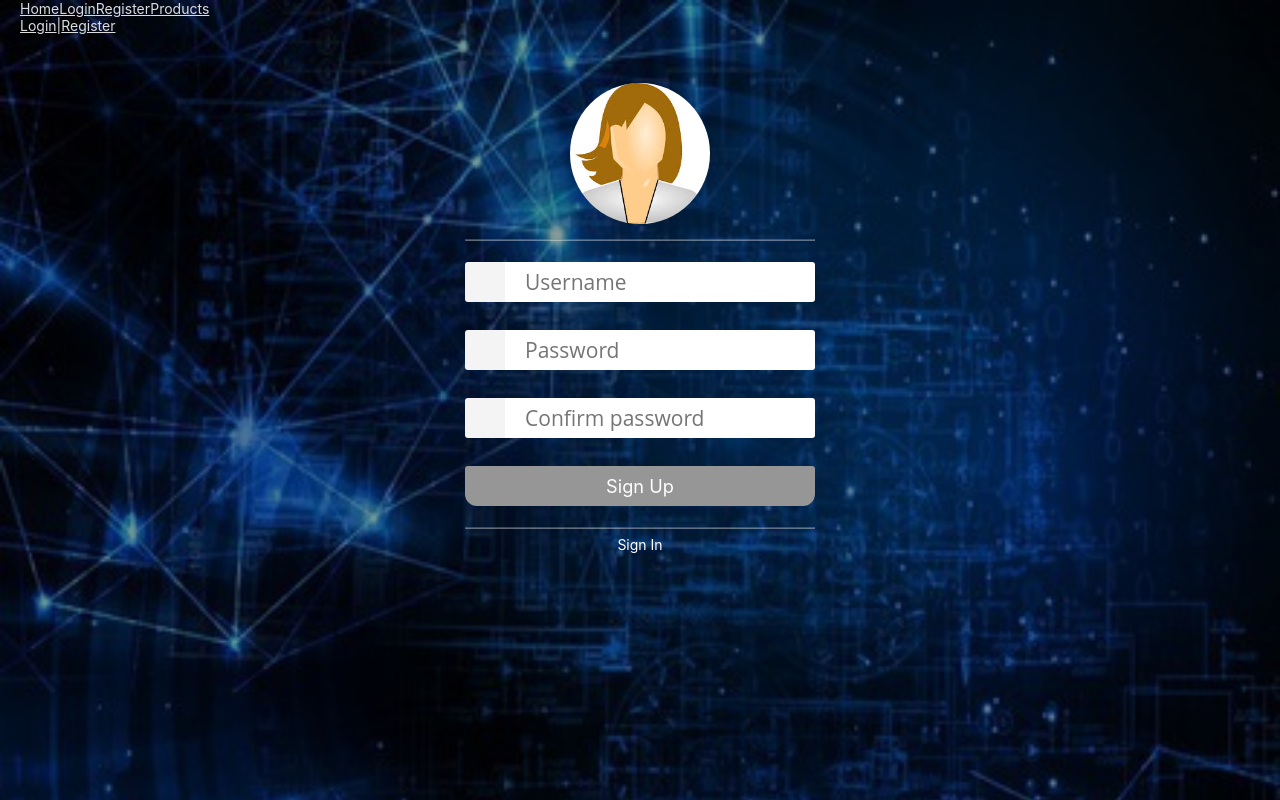
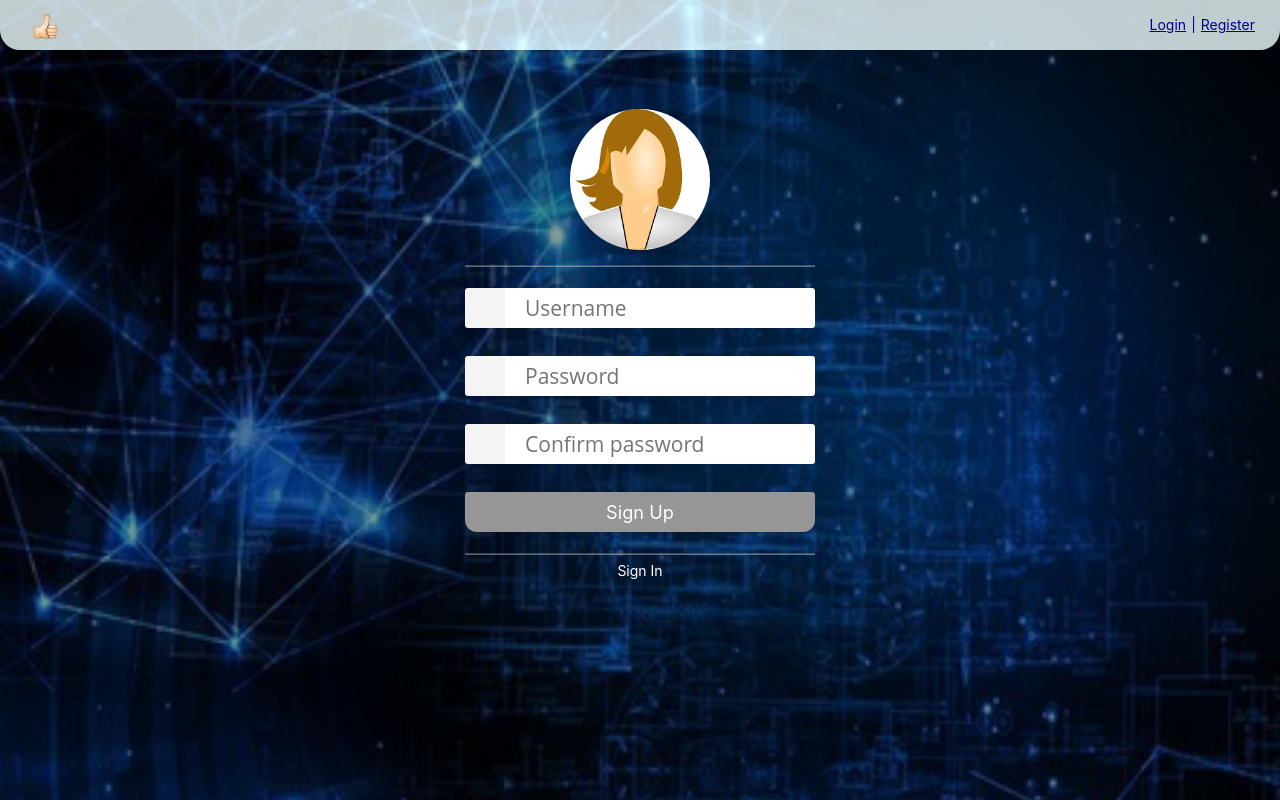
Before and after one commit to Pavel1104/frontend-client, a React (Create React App) app: page /register in a window 1280 px wide. Built offline with nearby package versions, Linux system fonts and the light colour scheme; some icons are missing.

Commit message:
add styles

```diff
--- a/src/assets/stylesheets/index.scss
+++ b/src/assets/stylesheets/index.scss
@@ -1,3 +1,6 @@
+$header_hight: 50px;
+$body_padding: 20px;
+
 html {
   background-color: whitesmoke;
   background:url('../img/bg.jpg') no-repeat center top fixed;
@@ -13,25 +16,189 @@ html {
 
 body {
   margin: 0;
-  padding: 0 20px;
+  margin-top: $header_hight;
+  padding: 10px $body_padding;
+  height: calc(100% - #{$header_hight});
   font-family: -apple-system, BlinkMacSystemFont, "Segoe UI", "Roboto", "Oxygen",
     "Ubuntu", "Cantarell", "Fira Sans", "Droid Sans", "Helvetica Neue",
     sans-serif;
   -webkit-font-smoothing: antialiased;
   -moz-osx-font-smoothing: grayscale;
   overflow: auto;
-  height: 100%;
-  background-color:#00000066;
+  background-color: #00000066;
+  min-width: 300px;
+  box-sizing: border-box;
 }
 
 header {
-  color: gainsboro;
+  color: darkblue;
+  background-color: #f0ffffcc;
+  position: absolute;
+  top: 0;
+  left: 0;
+  width: 100vw;
+  height: $header_hight;
+  border-radius: 0 0 $body_padding $body_padding;
+  min-width: calc(300px + #{$body_padding} * 2);
 
-  a {color: gainsboro}
-  a:hover {color: orange}
-  a:visited {color: gainsboro}
+
+  a {color: darkblue}
+  a:visited {color: darkblue}
+  a:hover {color: #0010ff}
+
+  .logo {
+    display: inline-block;
+    height: $header_hight;
+    width: $header_hight;
+    position: absolute;
+    left: $body_padding;
+    top: 0;
+    line-height: $header_hight;
+    text-align: center;
+
+
+    a.logo-link {
+      cursor: pointer;
+      background:url('../img/logo.png') center;
+      -webkit-background-size: cover;
+      -moz-background-size: cover;
+      -o-background-size: cover;
+      background-size: cover;
+      display: inline-block;
+      width: 50%;
+      height: 50%;
+      vertical-align: middle;
+    }
+  }
+
+  .user-menu {
+    height: $header_hight;
+    position: absolute;
+    right: $body_padding;
+    top: 0;
+    line-height: $header_hight;
+    width: calc(100% - #{$body_padding} * 2 - #{$header_hight});
+    text-align: right;
+
+    a {
+      color: darkblue;
+      margin: 0 5px;
+    }
+    a:visited {color: darkblue}
+    a:hover {color: #0010ff}
+
+    .user-name {
+      font-style: italic;
+    }
+  }
+
+  .greetings {
+    margin-right: 10px;
+  }
+
+  .logout {
+    cursor: pointer;
+    margin-left: 10px;
+    &:hover {color: orange}
+  }
 }
 
-.relative {
+.error-msg {
+  width: calc(100% - #{$body_padding} * 2);
+  padding: 15px;
+  margin: 15px auto;
+  text-align: center;
+  background-color: #9c6b6b;
+  border: 3px solid darkred;
+  border-radius: 15px;
+  font-size: 1.2rem;
+  color: bisque;
+}
+
+.loading-container {
   position: relative;
+  height: 100px;
 }
+
+.loading {
+  position: absolute;
+  top: 50%;
+  left: 50%;
+  transform: translate(-50%, -50%);
+  display: flex;
+
+  .dash {
+    margin: 0 15px;
+    width: 35px;
+    height: 15px;
+    border-radius: 8px;
+    background: #5061ff;
+    box-shadow: 0 0 10px 0 #dfcdff;
+  }
+
+  .uno {
+    margin-right: -18px;
+    transform-origin: center left;
+    animation: spin 3s linear infinite;
+  }
+
+  .dos {
+    transform-origin: center right;
+    animation: spin2 3s linear infinite;
+    animation-delay: .2s;
+  }
+
+  .tres {
+    transform-origin: center right;
+    animation: spin3 3s linear infinite;
+    animation-delay: .3s;
+  }
+
+  .cuatro {
+    transform-origin: center right;
+    animation: spin4 3s linear infinite;
+    animation-delay: .4s;
+  }
+}
+
+@keyframes spin {
+  0%   {transform: rotate(0deg)}
+  25%  {transform: rotate(360deg)}
+  30%  {transform: rotate(370deg)}
+  35%  {transform: rotate(360deg)}
+  100% {transform: rotate(360deg)}
+}
+
+@keyframes spin2 {
+  0%   {transform: rotate(0deg)}
+  20%  {transform: rotate(0deg)}
+  30%  {transform: rotate(-180deg)}
+  35%  {transform: rotate(-190deg)}
+  40%  {transform: rotate(-180deg)}
+  78%  {transform: rotate(-180deg)}
+  95%  {transform: rotate(-360deg)}
+  98%  {transform: rotate(-370deg)}
+  100% {transform: rotate(-360deg)}
+}
+
+@keyframes spin3 {
+  0%   {transform: rotate(0deg)}
+  27%  {transform: rotate(0deg)}
+  40%  {transform: rotate(180deg)}
+  45%  {transform: rotate(190deg)}
+  50%  {transform: rotate(180deg)}
+  62%  {transform: rotate(180deg)}
+  75%  {transform: rotate(360deg)}
+  80%  {transform: rotate(370deg)}
+  85%  {transform: rotate(360deg)}
+  100% {transform: rotate(360deg)}
+}
+
+@keyframes spin4 {
+  0%   {transform: rotate(0deg)}
+  38%  {transform: rotate(0deg)}
+  60%  {transform: rotate(-360deg)}
+  65%  {transform: rotate(-370deg)}
+  75%  {transform: rotate(-360deg)}
+  100% {transform: rotate(-360deg)}
+}
--- a/src/assets/stylesheets/product.scss
+++ b/src/assets/stylesheets/product.scss
@@ -4,6 +4,7 @@
   box-sizing: border-box;
   padding: 10px;
   margin: 10px 0 0;
+  margin: 0 0 10px;
 
   h1 {
     color: black;
--- a/src/assets/stylesheets/user.scss
+++ b/src/assets/stylesheets/user.scss
@@ -13,6 +13,10 @@ $icon_size: 40px;
     padding: 15px;
     box-sizing: border-box;
     text-align: center;
+
+    .field-container {
+      position: relative;
+    }
 
     button {
       background-color: #6bae6a;
--- a/src/components/Header.js
+++ b/src/components/Header.js
@@ -5,10 +5,9 @@ import UserMenu from '../containers/UserMenu';
 export const Header = () => {
   return (
     <header className="header">
-      <Link to="/">Home</Link>
-      <Link to="/login">Login</Link>
-      <Link to="/register">Register</Link>
-      <Link to="/products">Products</Link>
+      <div className="logo">
+        <Link className="logo-link" to="/"></Link>
+      </div>
 
       <UserMenu/>
     </header>
--- a/src/components/Load.js
+++ b/src/components/Load.js
@@ -2,8 +2,13 @@ import React from 'react'
 
 export const Load = () => {
   return (
+  <div className="loading-container">
     <div className="loading">
-      <p>Загружаю...</p>
+      <div className="dash uno"></div>
+      <div className="dash dos"></div>
+      <div className="dash tres"></div>
+      <div className="dash cuatro"></div>
     </div>
+  </div>
   )
 }
--- a/src/containers/LoginForm.js
+++ b/src/containers/LoginForm.js
@@ -33,7 +33,7 @@ class LoginForm extends Component {
         <hr/>
 
         <div className="container">
-          <div className="relative">
+          <div className="field-container">
             <i className="icon fa fa-user"></i>
             <Field
               name="username"
@@ -43,7 +43,7 @@ class LoginForm extends Component {
             />
           </div>
 
-          <div className="relative">
+          <div className="field-container">
             <i className="icon fa fa-key"></i>
             <Field
               name="password"
--- a/src/containers/RegisterForm.js
+++ b/src/containers/RegisterForm.js
@@ -33,7 +33,7 @@ class RegisterForm extends Component {
         <hr />
 
         <div className="container">
-          <div className="relative">
+          <div className="field-container">
             <i className="icon fa fa-user"></i>
             <Field
               name="username"
@@ -43,7 +43,7 @@ class RegisterForm extends Component {
             />
           </div>
 
-          <div className="relative">
+          <div className="field-container">
             <i className="icon fa fa-key"></i>
             <Field
               name="password"
@@ -53,7 +53,7 @@ class RegisterForm extends Component {
             />
           </div>
 
-          <div className="relative">
+          <div className="field-container">
             <i className="icon fa fa-key"></i>
             <Field
               name="confirm_password"
--- a/src/containers/ReviewForm.js
+++ b/src/containers/ReviewForm.js
@@ -6,14 +6,14 @@ import {Rate} from '../components/review/Rate'
 import {addReview} from '../actions/ReviewsActions'
 
 class ReviewForm extends Component {
-  constructor (props) {
+  constructor(props) {
     super(props)
     this.state = {
       rate: 0,
     }
   }
 
-  handleSubmitReviewForm = (values) => {
+  handleSubmitReviewForm = values => {
     const {productId} = this.props
     this.props.addReview(productId, values.rate, values.text)
   }
--- a/src/containers/UserMenu.js
+++ b/src/containers/UserMenu.js
@@ -11,13 +11,16 @@ class UserMenu extends Component {
   }
 
   render() {
-    const {name} = this.props.user
+    const {name, token} = this.props.user
 
     return (
       <div className="user-menu">
-        {name &&
+        {name && token &&
           <Fragment>
-            <p>Hello, {name}</p>
+            <span className="greetings">
+              Hello, <span className="user-name">{name}</span>>
+            </span>
+            |
             <span
               className="logout"
               onClick={this.handleLogout}
@@ -27,7 +30,7 @@ class UserMenu extends Component {
           </Fragment>
         }
 
-        {!name &&
+        {!(name && token) &&
           <Fragment>
             <Link to="/login">Login</Link>
             |
--- a/src/utils/apiConfig.js
+++ b/src/utils/apiConfig.js
@@ -2,7 +2,6 @@ import axios from 'axios'
 import {loadUserSession} from '../store/localStorage'
 
 const api = axios.create({
-  // baseURL: 'http://demo6925046.mockable.io',
   baseURL: 'http://smktesting.herokuapp.com/api',
 })
 
@@ -14,7 +13,7 @@ api.interceptors.request.use(
     let userSession = loadUserSession()
     let token = userSession.token
     if(token) {
-      config.headers["Authorization"] = `Token${token}`
+      config.headers["Authorization"] = `Token ${token}`
     }
     return config
   },
@@ -22,9 +21,10 @@ api.interceptors.request.use(
 )
 
 // Add a response interceptor
+// Добавлена секундная задержка для иммитации задержки сервера
 api.interceptors.response.use(
   response => {
-  return sleep(2000) // simulate server latency
+  return sleep(1000) // simulate server latency
     .then(() => {return response})
   },
   error => {return Promise.reject(error)}
```
Also changed, not shown: src/actions/ReviewsActions.js (+9 -3 lines), src/assets/stylesheets/review.scss (+10 -9 lines), src/assets/img/logo.png (added), src/assets/img/mountain.jpg (deleted).
